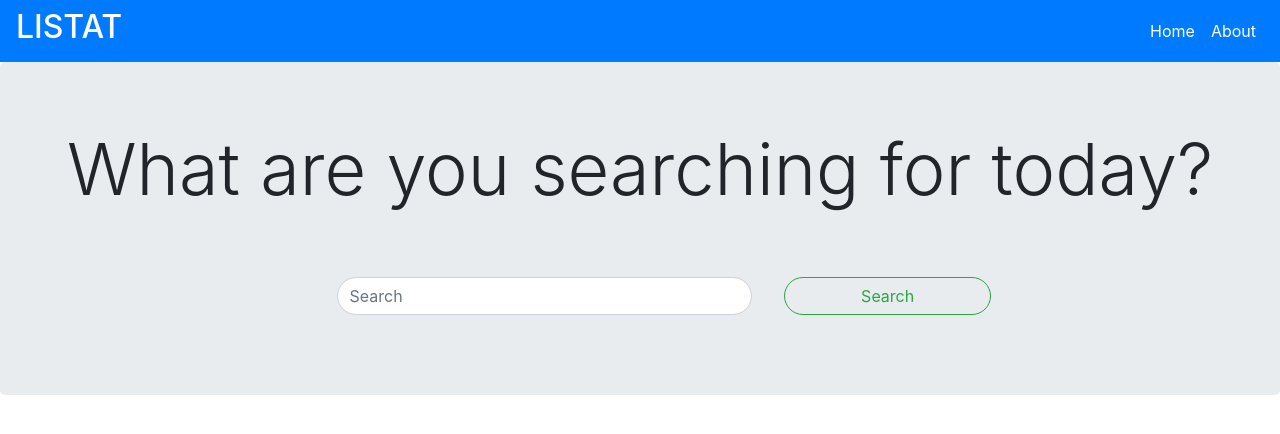
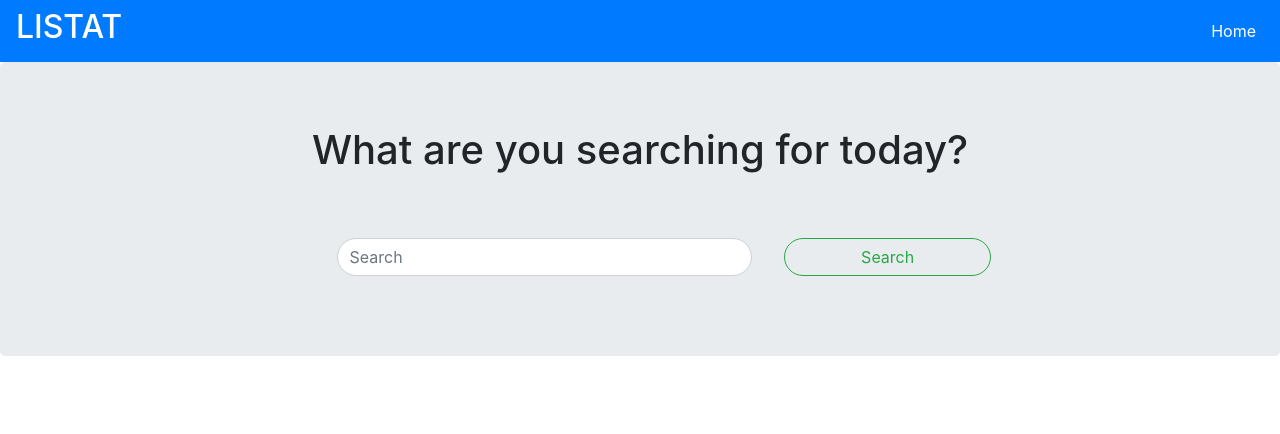
Before and after one commit to omarbassam88/craigslist_scrapper, a Django app: page / in a window 1280 px wide. Shown: the top 434 px of the page. Run offline with Django 4.2, Linux system fonts and the light colour scheme; some libraries are stand-ins or nearby versions.

Commit message:
Fixed Renaming Project Error

```diff
--- a/app/templates/layout.html
+++ b/app/templates/layout.html
@@ -37,17 +37,12 @@
               >Home <span class="sr-only">(current)</span></a
             >
           </li>
-          <li class="nav-item active">
-            <a class="nav-link" href="/"
-              >About <span class="sr-only">(current)</span></a
-            >
-          </li>
         </ul>
       </div>
     </nav>
 
     <div class="jumbotron">
-      <h1 class="display-3 text-center">What are you searching for today?</h1>
+      <h1 class="text-center">What are you searching for today?</h1>
 
       <!-- Search Bar -->
 
@@ -60,7 +55,7 @@
         {% csrf_token %}
         <div class="row m-4"></div>
         <input
-        class="form-control col-4 col-m-12 rounded-pill m-3"
+        class="form-control col-4 col-m-4 rounded-pill m-3"
         type="text"
         name="search"
         placeholder="Search"
--- a/app/templates/new_search.html
+++ b/app/templates/new_search.html
@@ -4,16 +4,16 @@
   <!-- Add Content here -->
 
   <div class="row justify-content-center">
-  <h2>{{ search | title}}</h2>
+    <p> search results for <strong>{{ search | title}}</strong></p>
   </div>
   <div class="row">
     <div class="row justify-content-center">
       {% for post in final_postings %}
 
         <div class="card m-2" style="width: 18rem;">
-      <img src="{{post.post_img_url }}" class="card-img-top" alt="..." />
+          <img src="{{post.post_img_url }}" class="card-img-top" style="height: 200px; object-fit: cover;" alt="..." />
           <div class="card-body" style="height: auto;">
-        <h5 class="card-title">{{ post.post_title }}</h5>
+            <h6 class="card-title">{{ post.post_title }}</h6>
             <p class="card-text"></p>
             <a href="{{post.post_url}}" class="btn btn-primary rounded-pill">Learn More</a>
           </div>
--- a/manage.py
+++ b/manage.py
@@ -6,7 +6,7 @@ import sys
 
 def main():
     """Run administrative tasks."""
-    os.environ.setdefault('DJANGO_SETTINGS_MODULE', 'craigslists_scrapper.settings')
+    os.environ.setdefault('DJANGO_SETTINGS_MODULE', 'craigslist_scrapper.settings')
     try:
         from django.core.management import execute_from_command_line
     except ImportError as exc:
```
Also changed, not shown: README.md, db.sqlite3, 1 other file. Lines whose indentation alone changed are shown as unchanged.
